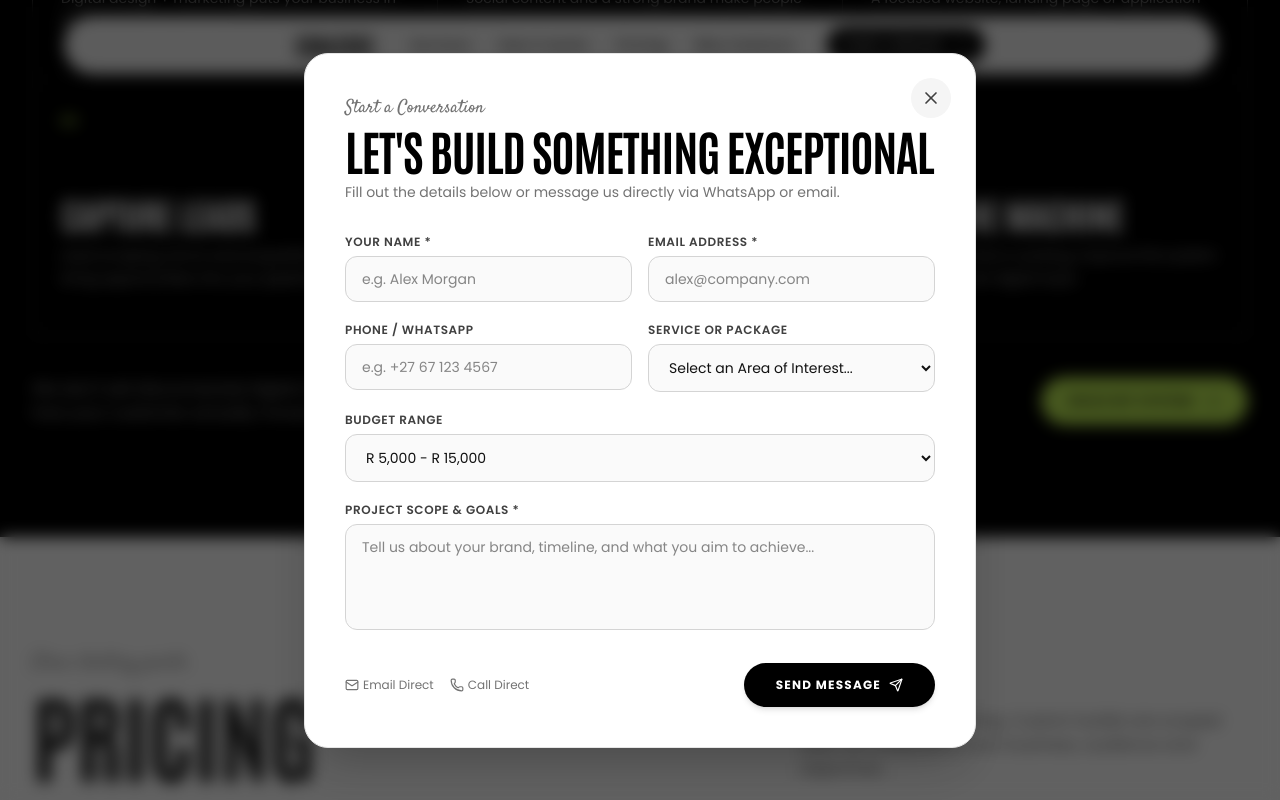
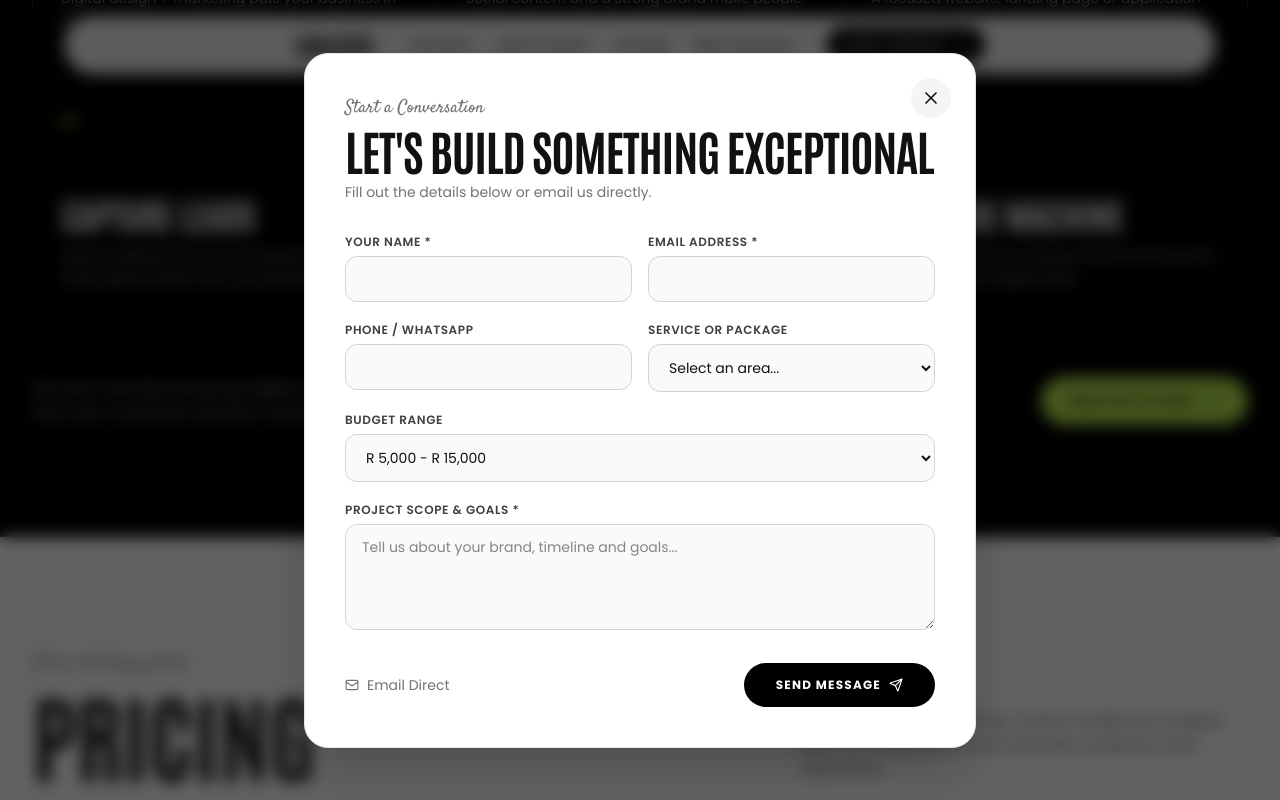
Before and after one commit to NateJ4y/Coalesce-Digital, a React (Vite) app: page / in a window 1280 px wide. Both pictures are taken after a click on the button "BUILD MY SYSTEM". Shown: the part 2854-3654 px from the top of the page. Built offline with nearby package versions, Linux system fonts and the light colour scheme.

Commit message:
fix: harden accessible contact form

```diff
--- a/src/components/ContactModal.tsx
+++ b/src/components/ContactModal.tsx
@@ -1,243 +1,32 @@
-import { useState, useEffect, type FormEvent } from 'react';
+import { useEffect, useState, type FormEvent } from 'react';
 import { X, CheckCircle, Send, Mail, Phone, AlertCircle } from 'lucide-react';
-import { CONTACT_INFO } from '../data';
 
-interface ContactModalProps {
-  isOpen: boolean;
-  onClose: () => void;
-  initialService?: string;
+const CONTACT_INFO = { email: 'coalesceuniversity@gmail.com' };
+interface ContactFormData { name:string; email:string; phone:string; service:string; budget:string; message:string; website:string; }
+const initialFormData:ContactFormData={name:'',email:'',phone:'',service:'',budget:'R 5,000 - R 15,000',message:'',website:''};
+
+export function ContactModal({isOpen,onClose,initialService}:{isOpen:boolean;onClose:()=>void;initialService?:string}) {
+ const [formData,setFormData]=useState(initialFormData); const [submitted,setSubmitted]=useState(false); const [submitting,setSubmitting]=useState(false); const [submitError,setSubmitError]=useState('');
+ useEffect(()=>{if(initialService)setFormData(p=>({...p,service:initialService}))},[initialService]);
+ useEffect(()=>{if(!isOpen)return;const previous=document.body.style.overflow;const escape=(e:KeyboardEvent)=>{if(e.key==='Escape')onClose()};document.body.style.overflow='hidden';document.addEventListener('keydown',escape);return()=>{document.body.style.overflow=previous;document.removeEventListener('keydown',escape)}},[isOpen,onClose]);
+ if(!isOpen)return null;
+ const update=(field:keyof ContactFormData,value:string)=>{setFormData(p=>({...p,[field]:value}));setSubmitError('')};
+ const submit=async(e:FormEvent)=>{e.preventDefault();setSubmitError('');if(formData.website.trim())return;const url=import.meta.env.VITE_CONTACT_WEBHOOK_URL as string|undefined;if(!url){setSubmitError('The contact form is not connected yet. Please email us directly while the form is being configured.');return}setSubmitting(true);try{const response=await fetch(url,{method:'POST',headers:{'Content-Type':'application/json'},body:JSON.stringify({...formData,source:'coalesce-digital-website',submittedAt:new Date().toISOString(),page:window.location.href})});if(!response.ok)throw new Error(String(response.status));setSubmitted(true)}catch(error){console.error(error);setSubmitError('We could not send your inquiry right now. Please email us directly or try again in a moment.')}finally{setSubmitting(false)}};
+ return <div className="fixed inset-0 z-[1000] flex items-center justify-center p-4 sm:p-6 bg-black/60 backdrop-blur-sm" onMouseDown={e=>{if(e.target===e.currentTarget)onClose()}}>
+  <div className="relative w-full max-w-2xl bg-white rounded-3xl p-6 sm:p-10 shadow-2xl border border-neutral-200 max-h-[90vh] overflow-y-auto" role="dialog" aria-modal="true" aria-labelledby="contact-modal-title">
+   <button type="button" onClick={onClose} className="absolute top-6 right-6 w-10 h-10 rounded-full bg-neutral-100 flex items-center justify-center" aria-label="Close contact form"><X className="w-5 h-5"/></button>
+   {submitted?<div className="py-12 flex flex-col items-center text-center gap-4"><div className="w-16 h-16 rounded-full bg-black text-white flex items-center justify-center"><CheckCircle className="w-8 h-8 text-[#b3de4f]"/></div><h2 id="contact-modal-title" className="font-antonio font-bold uppercase text-3xl sm:text-4xl">Inquiry received.</h2><p className="text-sm text-neutral-600 max-w-md">Thank you, <strong className="text-black">{formData.name}</strong>. Your project details have been sent. We will respond as soon as possible.</p><button type="button" onClick={()=>{setSubmitted(false);setFormData(initialFormData);onClose()}} className="mt-6 px-8 py-3 rounded-full bg-black text-white text-xs font-semibold uppercase tracking-widest">Back to site</button></div>
+   :<div><div className="mb-8"><span className="font-satisfy text-lg text-neutral-500 block mb-1">Start a Conversation</span><h2 id="contact-modal-title" className="font-antonio font-bold uppercase text-4xl sm:text-5xl tracking-tight">Let's Build Something Exceptional</h2><p className="text-xs sm:text-sm text-neutral-500 mt-2">Fill out the details below or email us directly.</p></div>
+   <form onSubmit={submit} className="flex flex-col gap-4 sm:gap-5 text-xs sm:text-sm">
+    <div className="grid grid-cols-1 sm:grid-cols-2 gap-4"><Field id="contact-name" label="Your Name *" type="text" value={formData.name} onChange={v=>update('name',v)} required/><Field id="contact-email" label="Email Address *" type="email" value={formData.email} onChange={v=>update('email',v)} required/></div>
+    <div className="grid grid-cols-1 sm:grid-cols-2 gap-4"><Field id="contact-phone" label="Phone / WhatsApp" type="tel" value={formData.phone} onChange={v=>update('phone',v)}/><Select id="contact-service" label="Service or Package" value={formData.service} onChange={v=>update('service',v)} options={['Web & Apps','Automation','Social Media','Digital Design & Marketing','Launch Package','Growth Package','Scale Package','Custom Scope']}/></div>
+    <Select id="contact-budget" label="Budget Range" value={formData.budget} onChange={v=>update('budget',v)} options={['Under R 5,000','R 5,000 - R 15,000','R 15,000 - R 35,000','R 35,000+']}/>
+    <div><label htmlFor="contact-message" className="block text-xs font-semibold uppercase tracking-wider text-neutral-700 mb-1.5">Project Scope & Goals *</label><textarea id="contact-message" required rows={4} value={formData.message} onChange={e=>update('message',e.target.value)} className="w-full px-4 py-3 rounded-xl border border-neutral-300 outline-none bg-neutral-50 focus:bg-white" placeholder="Tell us about your brand, timeline and goals..."/></div>
+    <div className="hidden" aria-hidden="true"><label htmlFor="contact-website">Website</label><input id="contact-website" tabIndex={-1} autoComplete="off" value={formData.website} onChange={e=>update('website',e.target.value)}/></div>
+    {submitError&&<div className="flex items-start gap-2 rounded-xl border border-red-200 bg-red-50 px-4 py-3 text-red-700" role="alert"><AlertCircle className="w-4 h-4 mt-0.5 shrink-0"/><p>{submitError}</p></div>}
+    <div className="pt-2 flex flex-col sm:flex-row items-center justify-between gap-4"><a href={`mailto:${CONTACT_INFO.email}`} className="flex items-center gap-2 text-neutral-500"><Mail className="w-3.5 h-3.5"/> Email Direct</a><button type="submit" disabled={submitting} className="w-full sm:w-auto px-8 py-3.5 rounded-full bg-black text-white text-xs font-bold uppercase tracking-widest flex items-center justify-center gap-2 disabled:opacity-50">{submitting?'Sending...':<>Send Message<Send className="w-3.5 h-3.5"/></>}</button></div>
+   </form></div>}
+  </div></div>;
 }
-
-interface ContactFormData {
-  name: string;
-  email: string;
-  phone: string;
-  service: string;
-  budget: string;
-  message: string;
-  website: string;
-}
-
-const initialFormData: ContactFormData = {
-  name: '',
-  email: '',
-  phone: '',
-  service: '',
-  budget: 'R 5,000 - R 15,000',
-  message: '',
-  website: '',
-};
-
-export function ContactModal({ isOpen, onClose, initialService }: ContactModalProps) {
-  const [formData, setFormData] = useState<ContactFormData>(initialFormData);
-  const [submitted, setSubmitted] = useState(false);
-  const [submitting, setSubmitting] = useState(false);
-  const [submitError, setSubmitError] = useState('');
-
-  useEffect(() => {
-    if (initialService) {
-      setFormData((prev) => ({ ...prev, service: initialService }));
-    }
-  }, [initialService]);
-
-  useEffect(() => {
-    if (!isOpen) return;
-
-    const previousOverflow = document.body.style.overflow;
-    const handleEscape = (event: KeyboardEvent) => {
-      if (event.key === 'Escape') onClose();
-    };
-
-    document.body.style.overflow = 'hidden';
-    document.addEventListener('keydown', handleEscape);
-
-    return () => {
-      document.body.style.overflow = previousOverflow;
-      document.removeEventListener('keydown', handleEscape);
-    };
-  }, [isOpen, onClose]);
-
-  if (!isOpen) return null;
-
-  const updateField = (field: keyof ContactFormData, value: string) => {
-    setFormData((prev) => ({ ...prev, [field]: value }));
-    if (submitError) setSubmitError('');
-  };
-
-  const handleSubmit = async (e: FormEvent) => {
-    e.preventDefault();
-    setSubmitError('');
-
-    if (formData.website.trim()) return;
-
-    const webhookUrl = import.meta.env.VITE_CONTACT_WEBHOOK_URL as string | undefined;
-
-    if (!webhookUrl) {
-      setSubmitError('The contact form is not connected yet. Please email or call us directly while the form is being configured.');
-      return;
-    }
-
-    setSubmitting(true);
-
-    try {
-      const response = await fetch(webhookUrl, {
-        method: 'POST',
-        headers: { 'Content-Type': 'application/json' },
-        body: JSON.stringify({
-          name: formData.name,
-          email: formData.email,
-          phone: formData.phone,
-          service: formData.service,
-          budget: formData.budget,
-          message: formData.message,
-          source: 'coalesce-digital-website',
-          submittedAt: new Date().toISOString(),
-          page: window.location.href,
-        }),
-      });
-
-      if (!response.ok) throw new Error(`Webhook returned ${response.status}`);
-      setSubmitted(true);
-    } catch (error) {
-      console.error('Contact form submission failed:', error);
-      setSubmitError('We could not send your inquiry right now. Please email or call us directly, or try again in a moment.');
-    } finally {
-      setSubmitting(false);
-    }
-  };
-
-  return (
-    <div
-      className="fixed inset-0 z-[1000] flex items-center justify-center p-4 sm:p-6 bg-black/60 backdrop-blur-sm animate-fadeIn"
-      role="presentation"
-      onMouseDown={(e) => {
-        if (e.target === e.currentTarget) onClose();
-      }}
-    >
-      <div
-        className="relative w-full max-w-2xl bg-white rounded-3xl p-6 sm:p-10 shadow-2xl border border-neutral-200 max-h-[90vh] overflow-y-auto"
-        role="dialog"
-        aria-modal="true"
-        aria-labelledby="contact-modal-title"
-        onClick={(e) => e.stopPropagation()}
-      >
-        <button
-          onClick={onClose}
-          className="absolute top-6 right-6 w-10 h-10 rounded-full bg-neutral-100 hover:bg-black hover:text-white flex items-center justify-center transition-colors text-neutral-700"
-          aria-label="Close contact form"
-          type="button"
-        >
-          <X className="w-5 h-5" />
-        </button>
-
-        {submitted ? (
-          <div className="py-12 flex flex-col items-center text-center gap-4 animate-scaleUp">
-            <div className="w-16 h-16 rounded-full bg-black text-white flex items-center justify-center mb-2">
-              <CheckCircle className="w-8 h-8 text-[#b3de4f]" />
-            </div>
-            <h3 id="contact-modal-title" className="font-antonio font-bold uppercase text-3xl sm:text-4xl text-black">
-              Inquiry Received!
-            </h3>
-            <p className="font-poppins text-sm text-neutral-600 max-w-md">
-              Thank you, <strong className="text-black">{formData.name}</strong>. Your project details have been sent to the Coalesce Digital team. We will review them and respond within 24 hours.
-            </p>
-            <button
-              onClick={() => {
-                setSubmitted(false);
-                setFormData(initialFormData);
-                onClose();
-              }}
-              className="mt-6 px-8 py-3 rounded-full bg-black text-white font-poppins text-xs font-semibold uppercase tracking-widest hover:bg-neutral-800 transition-colors"
-              type="button"
-            >
-              Back to Site
-            </button>
-          </div>
-        ) : (
-          <div>
-            <div className="mb-8">
-              <span className="font-satisfy text-lg text-neutral-500 block mb-1">Start a Conversation</span>
-              <h2 id="contact-modal-title" className="font-antonio font-bold uppercase text-4xl sm:text-5xl tracking-tight text-black">
-                Let's Build Something Exceptional
-              </h2>
-              <p className="font-poppins text-xs sm:text-sm text-neutral-500 mt-2">
-                Fill out the details below or message us directly via WhatsApp or email.
-              </p>
-            </div>
-
-            <form onSubmit={handleSubmit} className="flex flex-col gap-4 sm:gap-5 font-poppins text-xs sm:text-sm">
-              <div className="grid grid-cols-1 sm:grid-cols-2 gap-4">
-                <div>
-                  <label htmlFor="contact-name" className="block text-xs font-semibold uppercase tracking-wider text-neutral-700 mb-1.5">Your Name *</label>
-                  <input id="contact-name" name="name" type="text" required autoComplete="name" placeholder="e.g. Alex Morgan" value={formData.name} onChange={(e) => updateField('name', e.target.value)} className="w-full px-4 py-3 rounded-xl border border-neutral-300 focus:border-black focus:ring-1 focus:ring-black outline-none transition-all bg-neutral-50 focus:bg-white" />
-                </div>
-                <div>
-                  <label htmlFor="contact-email" className="block text-xs font-semibold uppercase tracking-wider text-neutral-700 mb-1.5">Email Address *</label>
-                  <input id="contact-email" name="email" type="email" required autoComplete="email" placeholder="alex@company.com" value={formData.email} onChange={(e) => updateField('email', e.target.value)} className="w-full px-4 py-3 rounded-xl border border-neutral-300 focus:border-black focus:ring-1 focus:ring-black outline-none transition-all bg-neutral-50 focus:bg-white" />
-                </div>
-              </div>
-
-              <div className="grid grid-cols-1 sm:grid-cols-2 gap-4">
-                <div>
-                  <label htmlFor="contact-phone" className="block text-xs font-semibold uppercase tracking-wider text-neutral-700 mb-1.5">Phone / WhatsApp</label>
-                  <input id="contact-phone" name="phone" type="tel" autoComplete="tel" placeholder="e.g. +27 67 123 4567" value={formData.phone} onChange={(e) => updateField('phone', e.target.value)} className="w-full px-4 py-3 rounded-xl border border-neutral-300 focus:border-black focus:ring-1 focus:ring-black outline-none transition-all bg-neutral-50 focus:bg-white" />
-                </div>
-                <div>
-                  <label htmlFor="contact-service" className="block text-xs font-semibold uppercase tracking-wider text-neutral-700 mb-1.5">Service or Package</label>
-                  <select id="contact-service" name="service" value={formData.service} onChange={(e) => updateField('service', e.target.value)} className="w-full px-4 py-3 rounded-xl border border-neutral-300 focus:border-black focus:ring-1 focus:ring-black outline-none transition-all bg-neutral-50 focus:bg-white">
-                    <option value="">Select an Area of Interest...</option>
-                    <option value="Website UI/UX Design & Dev">Website UI/UX Design & Dev</option>
-                    <option value="Brand Identity & Strategy">Brand Identity & Strategy</option>
-                    <option value="Basic Social Package (R 1,500/mo)">Basic Social Package (R 1,500/mo)</option>
-                    <option value="Standard Social Package (R 5,000/mo)">Standard Social Package (R 5,000/mo)</option>
-                    <option value="Full Social Package (R 10,000/mo)">Full Social Package (R 10,000/mo)</option>
-                    <option value="Automation & Intelligent Workflows">Automation & Intelligent Workflows</option>
-                    <option value="Video Production & Motion Graphics">Video Production & Motion Graphics</option>
-                    <option value="Consulting & Digital Audit">Consulting & Digital Audit</option>
-                  </select>
-                </div>
-              </div>
-
-              <div>
-                <label htmlFor="contact-budget" className="block text-xs font-semibold uppercase tracking-wider text-neutral-700 mb-1.5">Budget Range</label>
-                <select id="contact-budget" name="budget" value={formData.budget} onChange={(e) => updateField('budget', e.target.value)} className="w-full px-4 py-3 rounded-xl border border-neutral-300 focus:border-black focus:ring-1 focus:ring-black outline-none transition-all bg-neutral-50 focus:bg-white">
-                  <option value="Under R 5,000">Under R 5,000</option>
-                  <option value="R 5,000 - R 15,000">R 5,000 - R 15,000</option>
-                  <option value="R 15,000 - R 35,000">R 15,000 - R 35,000</option>
-                  <option value="R 35,000+">R 35,000+ / Enterprise</option>
-                </select>
-              </div>
-
-              <div>
-                <label htmlFor="contact-message" className="block text-xs font-semibold uppercase tracking-wider text-neutral-700 mb-1.5">Project Scope & Goals *</label>
-                <textarea id="contact-message" name="message" rows={4} required placeholder="Tell us about your brand, timeline, and what you aim to achieve..." value={formData.message} onChange={(e) => updateField('message', e.target.value)} className="w-full px-4 py-3 rounded-xl border border-neutral-300 focus:border-black focus:ring-1 focus:ring-black outline-none transition-all bg-neutral-50 focus:bg-white resize-none" />
-              </div>
-
-              <div className="hidden" aria-hidden="true">
-                <label htmlFor="contact-website">Website</label>
-                <input id="contact-website" name="website" tabIndex={-1} autoComplete="off" value={formData.website} onChange={(e) => updateField('website', e.target.value)} />
-              </div>
-
-              {submitError && (
-                <div className="flex items-start gap-2 rounded-xl border border-red-200 bg-red-50 px-4 py-3 text-red-700" role="alert">
-                  <AlertCircle className="w-4 h-4 mt-0.5 shrink-0" />
-                  <p>{submitError}</p>
-                </div>
-              )}
-
-              <div className="pt-2 flex flex-col sm:flex-row items-center justify-between gap-4">
-                <div className="flex items-center gap-4 text-neutral-500 text-xs">
-                  <a href={`mailto:${CONTACT_INFO.email}`} className="hover:text-black transition-colors flex items-center gap-1"><Mail className="w-3.5 h-3.5" /> Email Direct</a>
-                  <a href={`tel:+${CONTACT_INFO.phone}`} className="hover:text-black transition-colors flex items-center gap-1"><Phone className="w-3.5 h-3.5" /> Call Direct</a>
-                </div>
-                <button type="submit" disabled={submitting} className="w-full sm:w-auto px-8 py-3.5 rounded-full bg-black hover:bg-neutral-800 text-white font-poppins text-xs font-bold uppercase tracking-widest flex items-center justify-center gap-2 transition-all shadow-md disabled:opacity-50 disabled:cursor-not-allowed">
-                  {submitting ? <span>Sending...</span> : <><span>Send Message</span><Send className="w-3.5 h-3.5" /></>}
-                </button>
-              </div>
-            </form>
-          </div>
-        )}
-      </div>
-    </div>
-  );
-}
+function Field({id,label,type,value,onChange,required=false}:{id:string;label:string;type:string;value:string;onChange:(v:string)=>void;required?:boolean}){return <div><label htmlFor={id} className="block text-xs font-semibold uppercase tracking-wider text-neutral-700 mb-1.5">{label}</label><input id={id} type={type} required={required} autoComplete={type==='email'?'email':type==='tel'?'tel':'name'} value={value} onChange={e=>onChange(e.target.value)} className="w-full px-4 py-3 rounded-xl border border-neutral-300 outline-none bg-neutral-50 focus:bg-white"/></div>}
+function Select({id,label,value,onChange,options}:{id:string;label:string;value:string;onChange:(v:string)=>void;options:string[]}){return <div><label htmlFor={id} className="block text-xs font-semibold uppercase tracking-wider text-neutral-700 mb-1.5">{label}</label><select id={id} value={value} onChange={e=>onChange(e.target.value)} className="w-full px-4 py-3 rounded-xl border border-neutral-300 outline-none bg-neutral-50 focus:bg-white"><option value="">Select an area...</option>{options.map(o=><option key={o} value={o}>{o}</option>)}</select></div>}
```
